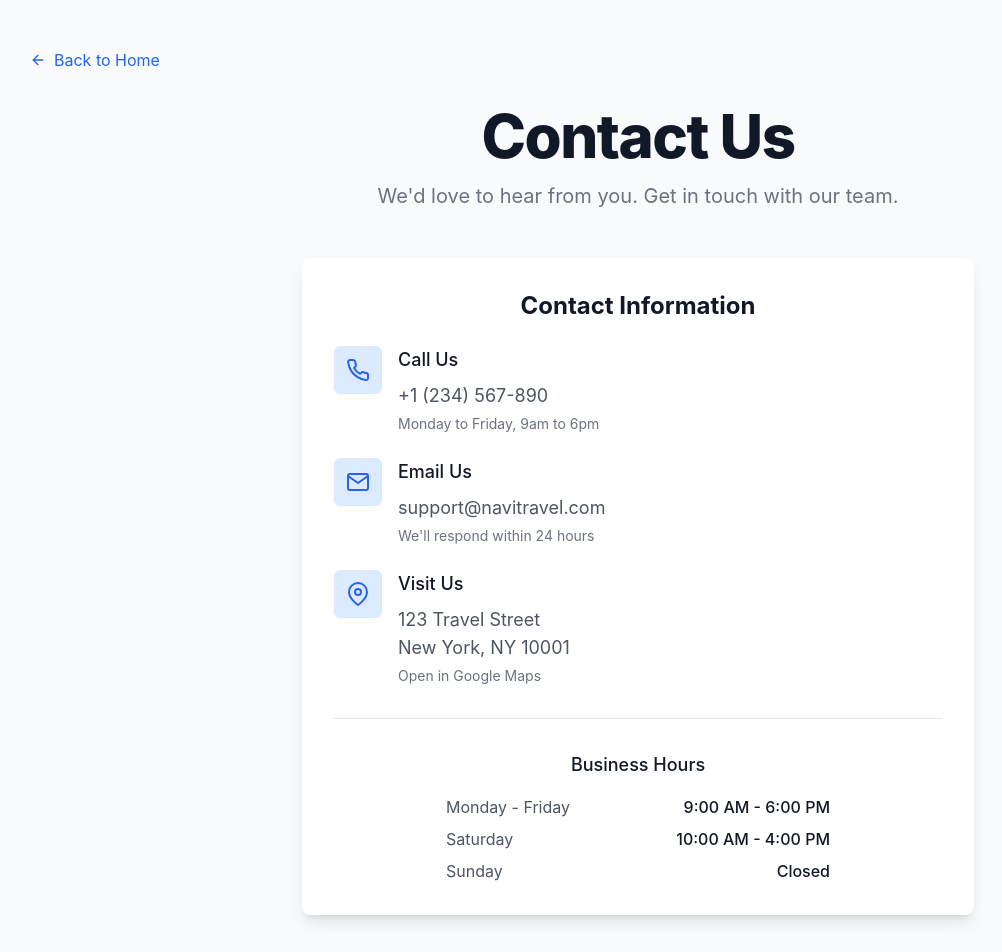
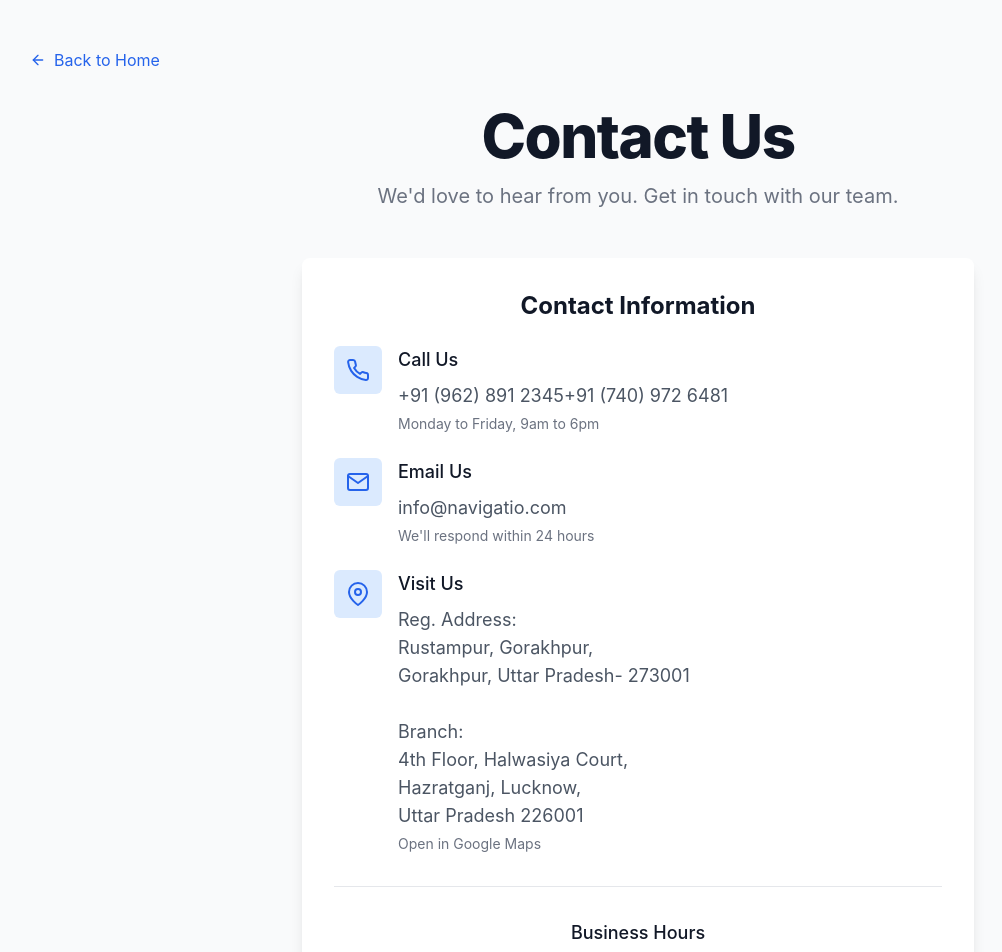
Before and after one commit to ayush199816/navi, a React (Create React App) app in the folder frontend/: page /contact in a window 1280 px wide. Shown: the top 952 px of the page, without its empty margins (2-1004 px from the left). Built offline with nearby package versions, Linux system fonts and the light colour scheme; no server answers.

Commit message:
Fixing Contact us page

```diff
--- a/frontend/src/pages/ContactUs.js
+++ b/frontend/src/pages/ContactUs.js
@@ -36,8 +36,11 @@ const ContactUs = () => {
                 <div className="ml-4">
                   <h3 className="text-lg font-medium text-gray-900">Call Us</h3>
                   <div className="mt-1 text-lg text-gray-600">
-                    <a href="tel:+1234567890" className="hover:text-blue-600 transition-colors">
-                      +1 (234) 567-890
+                    <a href="tel:+919628912345" className="hover:text-blue-600 transition-colors">
+                      +91 (962) 891 2345
+                    </a>
+                    <a href="tel:+917409726481" className="hover:text-blue-600 transition-colors">
+                      +91 (740) 972 6481
                     </a>
                   </div>
                   <p className="mt-1 text-sm text-gray-500">Monday to Friday, 9am to 6pm</p>
@@ -51,8 +54,8 @@ const ContactUs = () => {
                 <div className="ml-4">
                   <h3 className="text-lg font-medium text-gray-900">Email Us</h3>
                   <div className="mt-1 text-lg text-gray-600">
-                    <a href="mailto:support@navitravel.com" className="hover:text-blue-600 transition-colors">
-                      support@navitravel.com
+                    <a href="mailto:info@navigatio.com" className="hover:text-blue-600 transition-colors">
+                      info@navigatio.com
                     </a>
                   </div>
                   <p className="mt-1 text-sm text-gray-500">We'll respond within 24 hours</p>
@@ -66,8 +69,14 @@ const ContactUs = () => {
                 <div className="ml-4">
                   <h3 className="text-lg font-medium text-gray-900">Visit Us</h3>
                   <div className="mt-1 text-lg text-gray-600">
-                    123 Travel Street<br />
-                    New York, NY 10001
+                  Reg. Address:<br />
+                  Rustampur, Gorakhpur,<br />
+                  Gorakhpur, Uttar Pradesh- 273001<br /><br />
+
+                  Branch:<br />
+                  4th Floor, Halwasiya Court,<br />
+                  Hazratganj, Lucknow,<br />
+                  Uttar Pradesh 226001
                   </div>
                   <p className="mt-1 text-sm text-gray-500">Open in Google Maps</p>
                 </div>
@@ -78,8 +87,8 @@ const ContactUs = () => {
               <h3 className="text-lg font-medium text-gray-900 mb-4 text-center">Business Hours</h3>
               <div className="space-y-2 max-w-sm mx-auto">
                 {[
-                  { day: 'Monday - Friday', hours: '9:00 AM - 6:00 PM' },
-                  { day: 'Saturday', hours: '10:00 AM - 4:00 PM' },
+                  { day: 'Monday - Friday', hours: '9:00 AM - 9:00 PM' },
+                  { day: 'Saturday', hours: '10:00 AM - 8:00 PM' },
                   { day: 'Sunday', hours: 'Closed' },
                 ].map((item, index) => (
                   <div key={index} className="flex justify-between">
@@ -98,7 +107,9 @@ const ContactUs = () => {
             <div className="text-center">
               <FiMapPin className="mx-auto h-12 w-12 text-gray-400" />
               <h3 className="mt-2 text-lg font-medium text-gray-900">Our Location</h3>
-              <p className="mt-1 text-gray-500">123 Travel Street, New York, NY 10001</p>
+              <p className="mt-1 text-gray-500">Reg. Address:<br />
+                  Rustampur, Gorakhpur,<br />
+                  Gorakhpur, Uttar Pradesh- 273001<br /><br /></p>
             </div>
           </div>
         </div>
```
